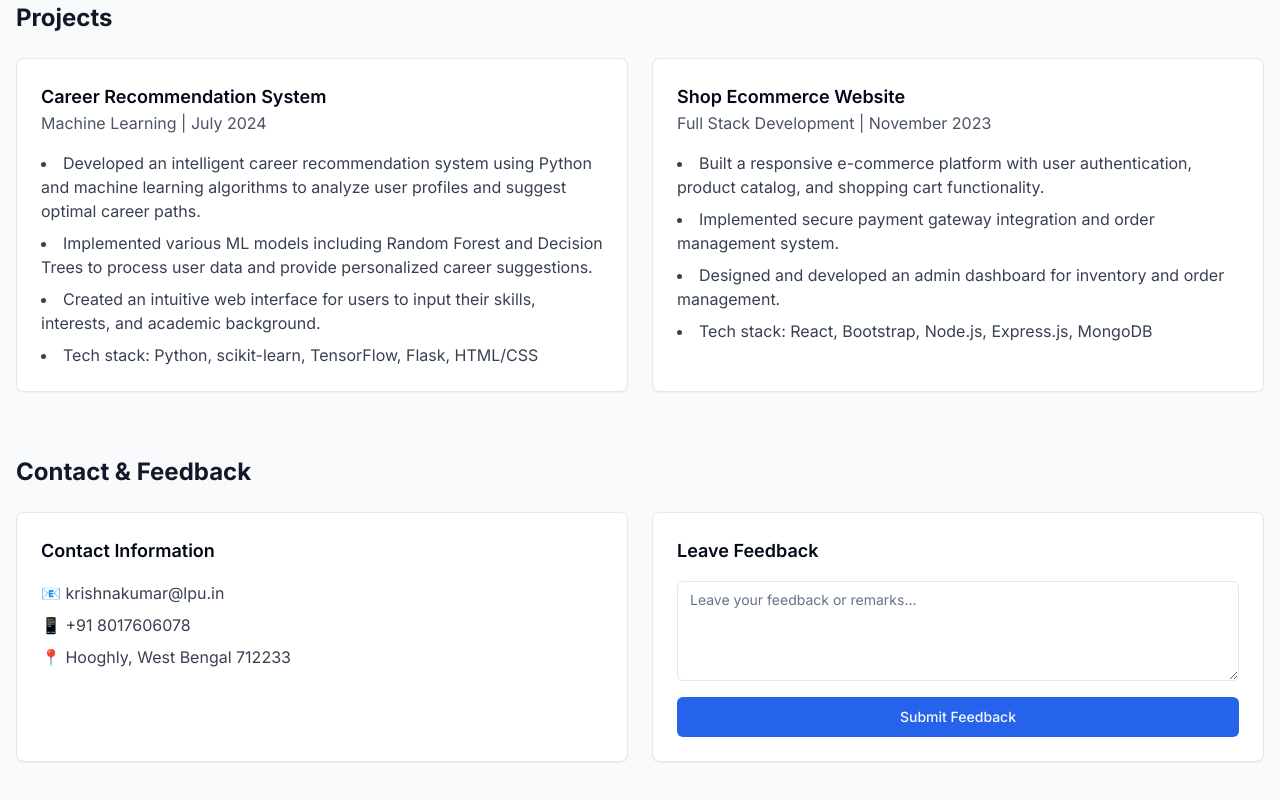
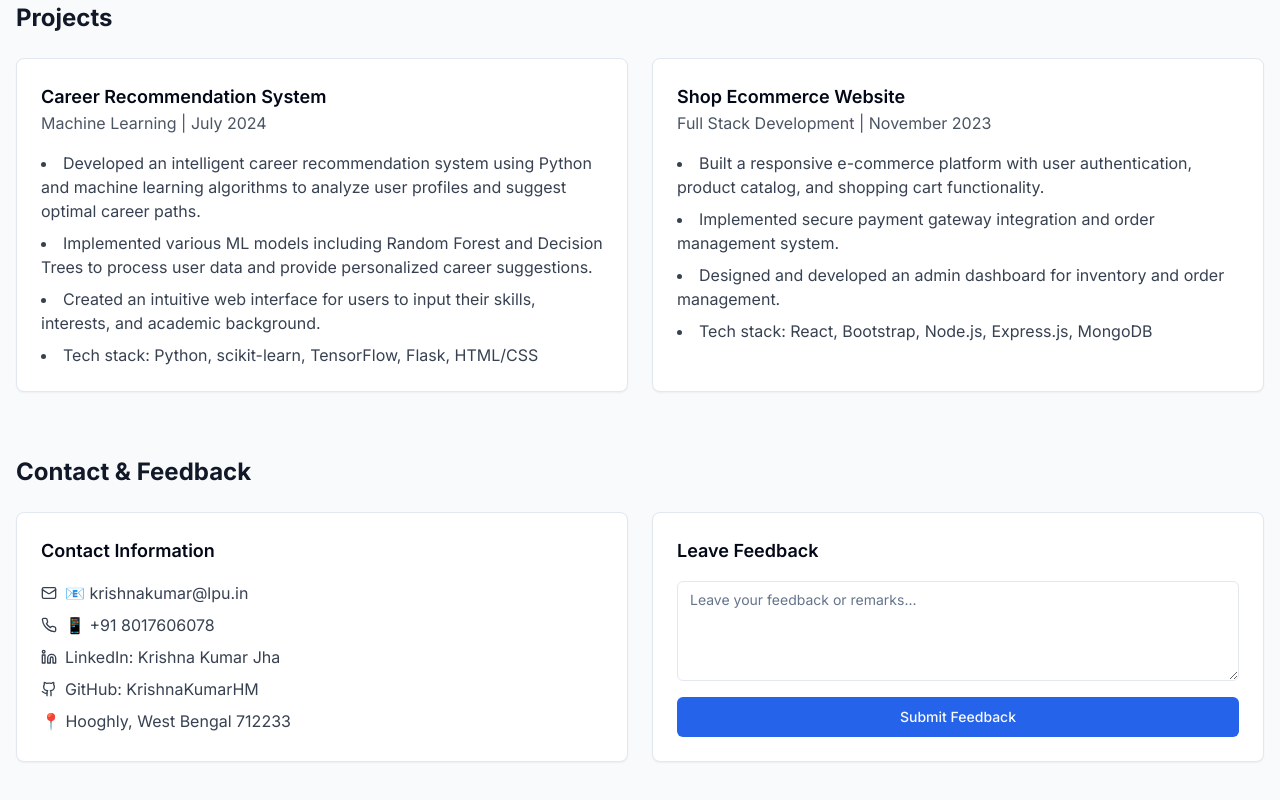
Before and after one commit to 1am-krishna-2407/lively-canvas-gallery, a React (Vite) app: page / in a window 1280 px wide. Shown: the part 2017-2817 px from the top of the page. Built offline with nearby package versions, Linux system fonts and the light colour scheme.

Commit message:
Add LinkedIn and GitHub IDs to contact section
Include LinkedIn and GitHub IDs in the contact and feedback section of the page.

```diff
--- a/src/pages/Index.tsx
+++ b/src/pages/Index.tsx
@@ -12,6 +12,7 @@ import {
   TableBody,
   TableCell,
 } from "@/components/ui/table"
+import { Mail, Phone, Linkedin, Github } from "lucide-react";
 
 const Index = () => {
   const [coverImage, setCoverImage] = useState('/placeholder.svg');
@@ -208,9 +209,21 @@ const Index = () => {
               <CardContent className="pt-6">
                 <h3 className="text-lg font-semibold mb-4">Contact Information</h3>
                 <div className="space-y-2">
-                  <p className="text-gray-700">📧 krishnakumar@lpu.in</p>
-                  <p className="text-gray-700">📱 +91 8017606078</p>
-                  <p className="text-gray-700">📍 Hooghly, West Bengal 712233</p>
+                  <p className="text-gray-700 flex items-center">
+                    <Mail className="mr-2 h-4 w-4" /> 📧 krishnakumar@lpu.in
+                  </p>
+                  <p className="text-gray-700 flex items-center">
+                    <Phone className="mr-2 h-4 w-4" /> 📱 +91 8017606078
+                  </p>
+                  <p className="text-gray-700 flex items-center">
+                    <Linkedin className="mr-2 h-4 w-4" /> LinkedIn: Krishna Kumar Jha
+                  </p>
+                  <p className="text-gray-700 flex items-center">
+                    <Github className="mr-2 h-4 w-4" /> GitHub: KrishnaKumarHM
+                  </p>
+                  <p className="text-gray-700 flex items-center">
+                    📍 Hooghly, West Bengal 712233
+                  </p>
                 </div>
               </CardContent>
             </Card>
```
